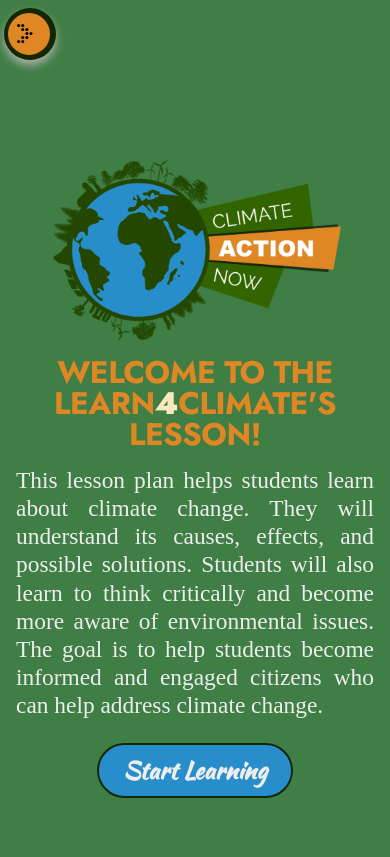
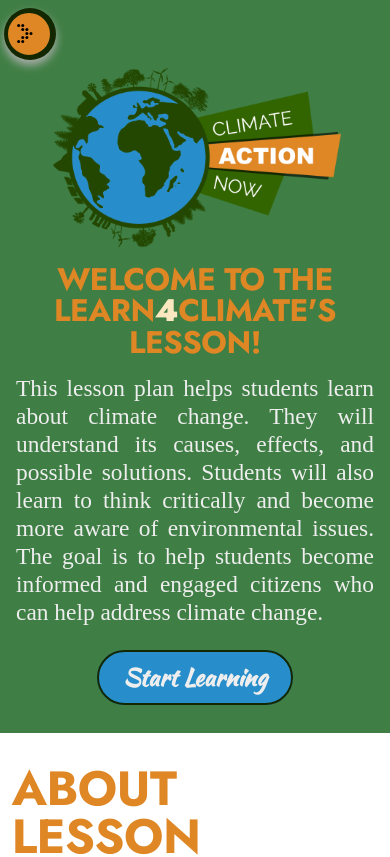
Before and after one commit to azad12614/NASA, a React (Vite) app: page / in a window 390 px wide. Shown: the top 857 px of the page. Built offline with nearby package versions, Linux system fonts and the light colour scheme; a web font is replaced by a local one.

Commit message:
CSS fixed

```diff
--- a/src/components/Hero.css
+++ b/src/components/Hero.css
@@ -78,7 +78,7 @@
 }
 
 @media (max-width: 1080px) {
-    .section-hero {
+    .hero {
         padding-top: clamp(5rem, 15vh, 10rem);
         padding-bottom: clamp(5rem, 20vh, 10rem);
     }
@@ -116,7 +116,7 @@
 }
 
 @media (max-width: 798px) {
-    .section-hero {
+    .hero {
         padding-top: clamp(4rem, 8vh, 10rem);
         padding-bottom: 5vh;
     }
@@ -168,7 +168,7 @@
 }
 
 @media (max-width: 520px) {
-    .section-hero {
+    .hero {
         padding-top: clamp(4rem, 8vh, 10rem);
         padding-bottom: 5vh;
     }
--- a/src/components/Lesson.css
+++ b/src/components/Lesson.css
@@ -147,6 +147,7 @@ a:hover {
     .lesson .g13 {
         width: 10rem;
         height: 5rem;
+        margin-top: 20rem;
     }
 
     .box {
```
